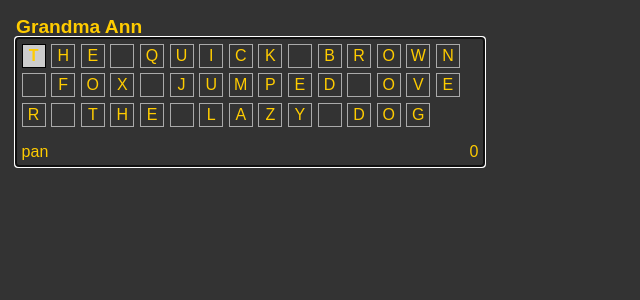
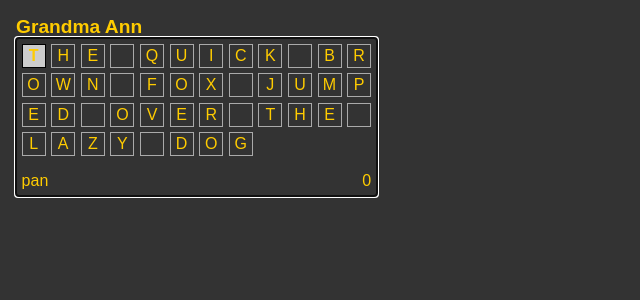
Before and after one commit to now-is/grandma-ann, a SvelteKit app: page / in a window 1280 px wide. Shown: the top 300 px of the page, without its empty margins (0-640 px from the left). Built offline with nearby package versions, Linux system fonts and the light colour scheme.

Commit message:
Fix and parametrize width calculation

```diff
--- a/src/routes/+layout.svelte
+++ b/src/routes/+layout.svelte
@@ -12,6 +12,12 @@
 		margin: 0;
 	}
 
+	:root {
+		--tile-gap: 0.35em;
+		--tile-width: 1.5em;
+		--tile-row-size: 12;
+	}
+
 	.container {
 		padding: 1em;
 		font-family: sans-serif;
--- a/src/routes/+page.svelte
+++ b/src/routes/+page.svelte
@@ -40,14 +40,14 @@
 
 <style>
 	.app {
-		width: calc(16 * 1.5em + 15 * 0.35em);
-		padding: 0.35em;
+		padding: var(--tile-gap);
+		width: calc(var(--tile-row-size) * var(--tile-width) + (var(--tile-row-size) + 1) * var(--tile-gap));
 	}
 
 	.letters {
 		display: flex;
 		flex-wrap: wrap;
-		gap: 0.35em;
+		gap: var(--tile-gap);
 	}
 
 	.letter {
```
